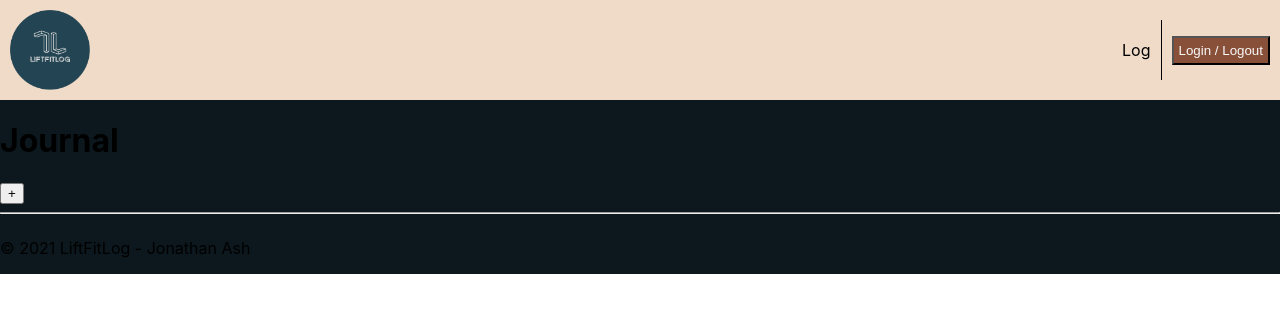
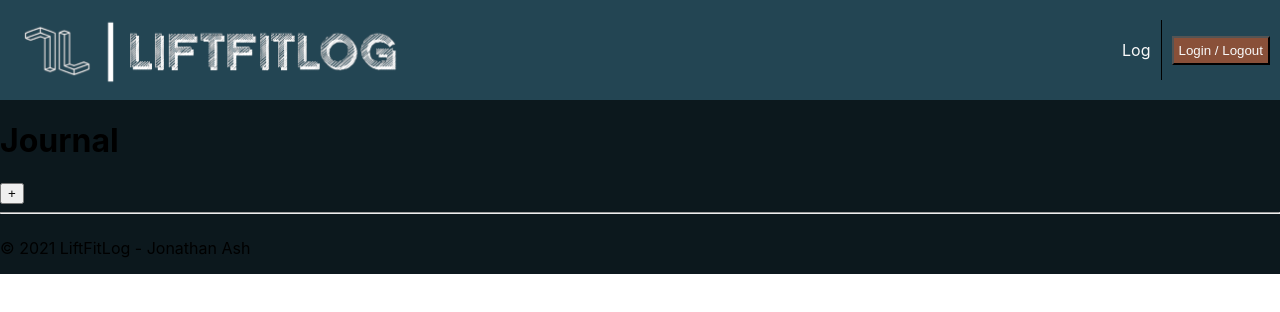
Before and after one commit to ashjonm/LiftFitLog, a React (Create React App) app in the folder FrontEnds/web/: page / in a window 1280 px wide. Shown: the top 312 px of the page. Built offline with nearby package versions, Linux system fonts and the light colour scheme.

Commit message:
More NavBar Refactoring

```diff
--- a/FrontEnds/web/src/components/nav-bar/nav-bar.css
+++ b/FrontEnds/web/src/components/nav-bar/nav-bar.css
@@ -5,16 +5,17 @@
     justify-content: flex-end;
     height: 80px;
     position: sticky;
-    background-color: #F0DBC9;
+    background-color: #234553;
     padding: 10px;
 }
 
 .app-logo {
     height: 80px;
-    width: 80px;
+    width: 400px;
     margin-right: auto;
-    background-image: url("./LogoNamePrimaryCircle.png");
+    background-image: url("./LogoNamePrimaryRectangle.png");
     background-size: cover;
+    background-position: center;
 }
 
 .login {
@@ -28,4 +29,5 @@
     padding: 20px 10px;
     border-right: 1px solid black;
     text-align: center;
+    color: #F9F9F9;
 }
```
Also changed, not shown: FrontEnds/web/src/components/nav-bar/LogoNamePrimaryCircle.png (deleted), FrontEnds/web/src/components/nav-bar/LogoNamePrimaryRectangle.png (renamed from FrontEnds/web/src/images/LogoPrimaryRectangle.png).
